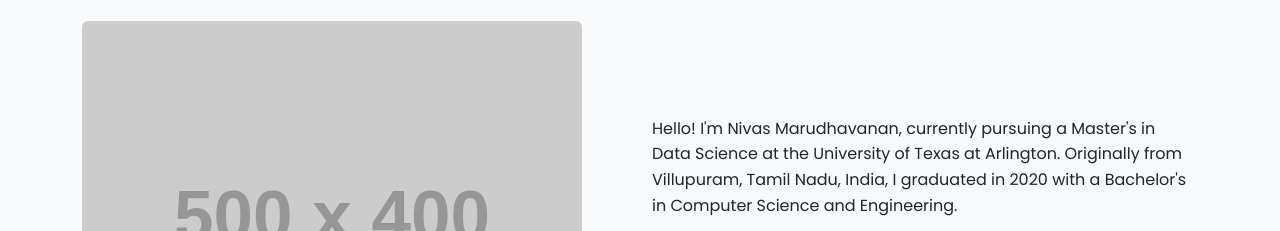
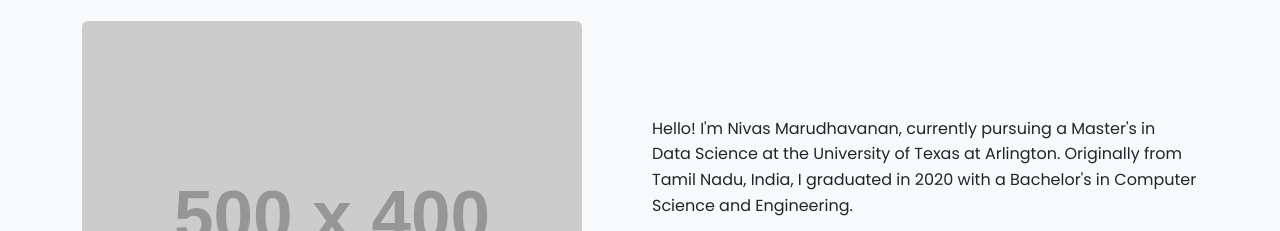
Before and after one commit to Nivas1105/nivasmarudhavanan, a plain HTML site: page index.html in a window 1280 px wide. Shown: the part 889-1120 px from the top of the page. Drawn offline with nearby package versions, Linux system fonts and the light colour scheme; placeholder pictures from the web are drawn by us.

Commit message:
Update index.html

```diff
--- a/index.html
+++ b/index.html
@@ -37,7 +37,7 @@
                 <div class="col-md-6">
                     <p>
                         Hello! I'm Nivas Marudhavanan, currently pursuing a Master's in Data Science at the University of Texas at Arlington.
-                        Originally from Villupuram, Tamil Nadu, India, I graduated in 2020 with a Bachelor's in Computer Science and Engineering.
+                        Originally from Tamil Nadu, India, I graduated in 2020 with a Bachelor's in Computer Science and Engineering.
                     </p>
                     <p>
                         I’m passionate about Data Engineering, Big Data, and Cloud Management.
```
